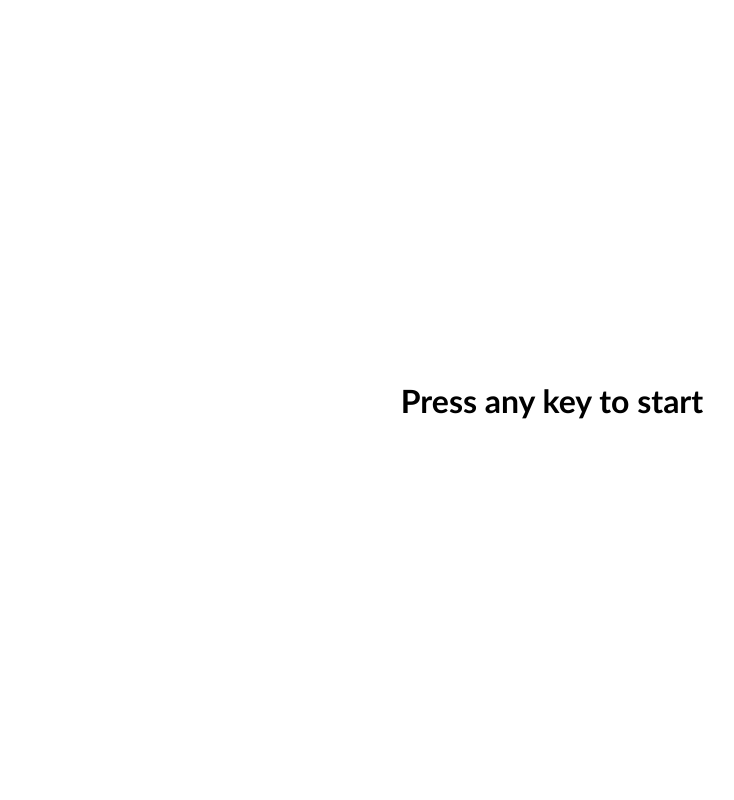
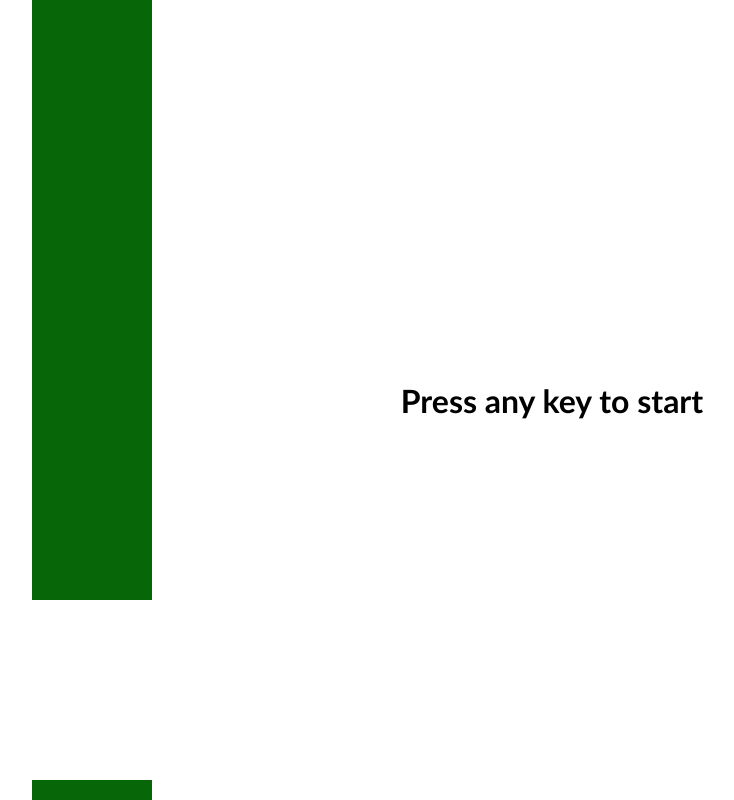
Before and after one commit to IamGuneet/Js_flappyBird_Game, a plain HTML site: page index.html in a window 1280 px wide. Shown: the whole page, without its empty margins (88-822 px from the left). Drawn offline with Linux system fonts and the light colour scheme.

Commit message:
pipe css added

```diff
--- a/index.html
+++ b/index.html
@@ -12,6 +12,11 @@
         <small data-subtitle class="subtitle hide"> </small>
     </h1>
     <div data-bird class="bird"></div>
+    <div class="pipe">
+        <div class="segment top"></div>
+        <div class="segment bottom"></div>
+    </div>
+
     <script  src="./script.js" type="module"></script>
 </body>
 </html>
--- a/style.css
+++ b/style.css
@@ -38,3 +38,29 @@ margin-top: .5rem;
 
     background-color: rgba(255, 255, 7, 0.95);
 }
+
+.pipe{
+    --pipe-width: 120;
+    --pipe-left: 120;
+    --hole-top:200;
+    --hole-height:180;
+    position: absolute;
+    top: 0;
+    bottom: 0;
+    width: calc(var(--pipe-width)* 1px);
+    left: calc(var(--pipe-left)*1px);
+}
+.pipe > .segment {
+    position: absolute;
+    width: 100%;
+    background-color: rgb(7, 102, 7);
+}
+.pipe > .top {
+    top: 0;
+    bottom: calc(var(--hole-top)* 1px);
+}
+
+.pipe > .bottom {
+    bottom: 0;
+    top: calc(100vh - (var(--hole-top)* 1px) + calc(var(--hole-height)*1px));
+}
```
Also changed, not shown: pipe.js (added).
